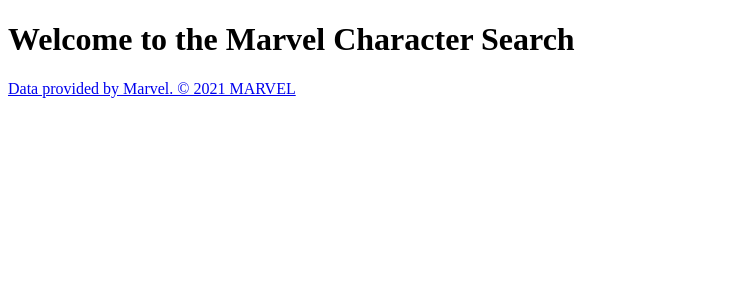
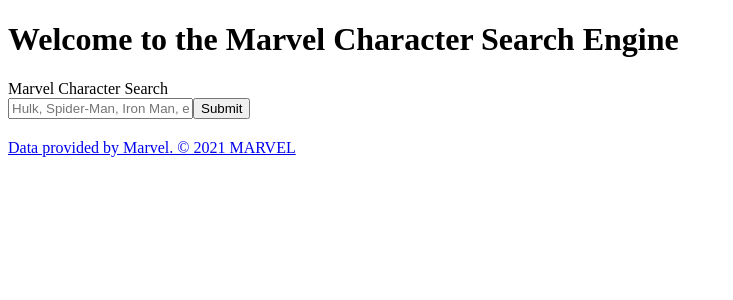
Before and after one commit to Joes-BitGit/marvel-lookup-app, a React (Create React App) app: page / in a window 1280 px wide. Shown: the top 300 px of the page, without its empty margins (0-733 px from the left). Built offline with nearby package versions, Linux system fonts and the light colour scheme; no server answers.

Commit message:
Added form, states

```diff
--- a/src/App.jsx
+++ b/src/App.jsx
@@ -1,21 +1,74 @@
-import React from 'react';
+import React, { useEffect, useState } from "react";
 
-const characterURL = encodeURI('https://gateway.marvel.com/v1/public/characters?name=Spider-Man&apikey=3a7a8c25e992e08f4c1620aa8398c36b');
+// returns a promise
+const searchMarvel = {
+  fetchMarvelAPI(characterName) {
+    const characterURL = encodeURI(
+      `https://gateway.marvel.com/v1/public/characters?name=${characterName}&apikey=3a7a8c25e992e08f4c1620aa8398c36b`
+    );
 
-const character = fetch(characterURL)
-  .then(response => response.json())
-  .then(data => {
-    console.log(data)
-    return data.data.results[0]
-
-  })
+    return fetch(characterURL)
+      .then((response) => response.json())
+      .then((data) => {
+        // console.log("API FETCH: ", data.data.results[0]);
+        return data.data.results[0];
+      })
+      .catch((err) => {
+        console.warn("ERR, in API call: ", err);
+        return null;
+      });
+  },
+};
 
 function App() {
+  const [name, setName] = useState("");
+  const [info, setInfo] = useState(null);
+  const [description, setDescription] = useState("");
+
+  useEffect(() => {
+    fetchCharacter(info);
+  }, [info]);
+
+  const fetchCharacter = (character) => {
+    searchMarvel.fetchMarvelAPI(character).then((res) => {
+      console.log(res);
+      setDescription(res.description);
+    });
+  };
+
+  const handleChange = (event) => {
+    setName(event.target.value);
+  };
+  // fetch the api on submit
+  const handleSubmit = (event) => {
+    event.preventDefault();
+    setInfo(name);
+  };
+
   return (
     <div className="App">
       <h1 className="App-header">
-        Welcome to the Marvel Character Search
+        Welcome to the Marvel Character Search Engine
       </h1>
+
+      <form onSubmit={handleSubmit}>
+        <label htmlFor="">
+          Marvel Character Search
+          <br />
+          <input
+            type="text"
+            value={name}
+            placeholder="Hulk, Spider-Man, Iron Man, etc."
+            onInput={handleChange}
+            required
+          />
+        </label>
+        <input type="submit" value="Submit" />
+      </form>
+
+      <h2>{info}</h2>
+      {description && <p>{description}</p>}
+
       <footer>
         <a href="http://marvel.com">Data provided by Marvel. © 2021 MARVEL</a>
       </footer>
```
